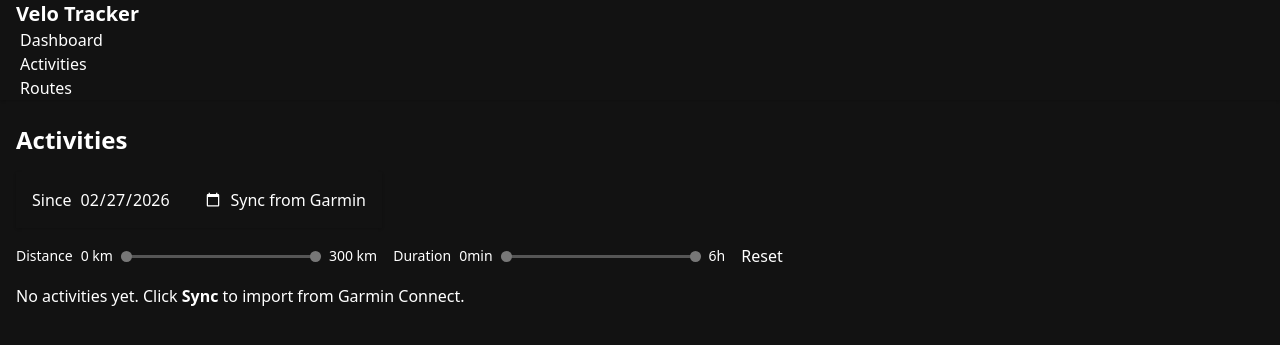
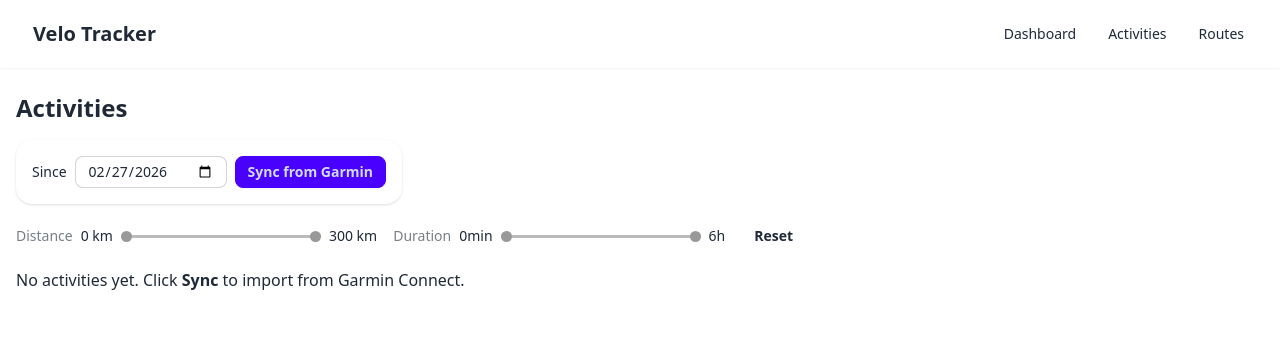
Before and after one commit to abulte/velo-tracker, a Flask app: page /activities in a window 1280 px wide. Shown: the top 345 px of the page. Run offline with Flask 3, Linux system fonts and the light colour scheme; some libraries are stand-ins or nearby versions.

Commit message:
theme switcher

```diff
--- a/templates/base.html
+++ b/templates/base.html
@@ -1,12 +1,16 @@
 <!DOCTYPE html>
-<html lang="en" data-theme="dim">
+<html lang="en">
 <head>
     <meta charset="UTF-8">
     <meta name="viewport" content="width=device-width, initial-scale=1.0">
     <title>{% block title %}Velo Tracker{% endblock %}</title>
+    <script>
+        document.documentElement.setAttribute('data-theme',
+            window.matchMedia('(prefers-color-scheme: dark)').matches ? 'dim' : 'light');
+    </script>
     <script src="https://unpkg.com/htmx.org@1.9.10"></script>
-    <link href="https://cdn.jsdelivr.net/npm/daisyui@5/themes.css" rel="stylesheet">
-    <script src="https://cdn.jsdelivr.net/npm/@tailwindcss/browser@4"></script>
+    <link href="https://cdn.jsdelivr.net/npm/daisyui@4/dist/full.min.css" rel="stylesheet">
+    <script src="https://cdn.tailwindcss.com"></script>
     <link rel="stylesheet" href="{{ url_for('static', filename='style.css') }}">
     {% block head %}{% endblock %}
 </head>
```
